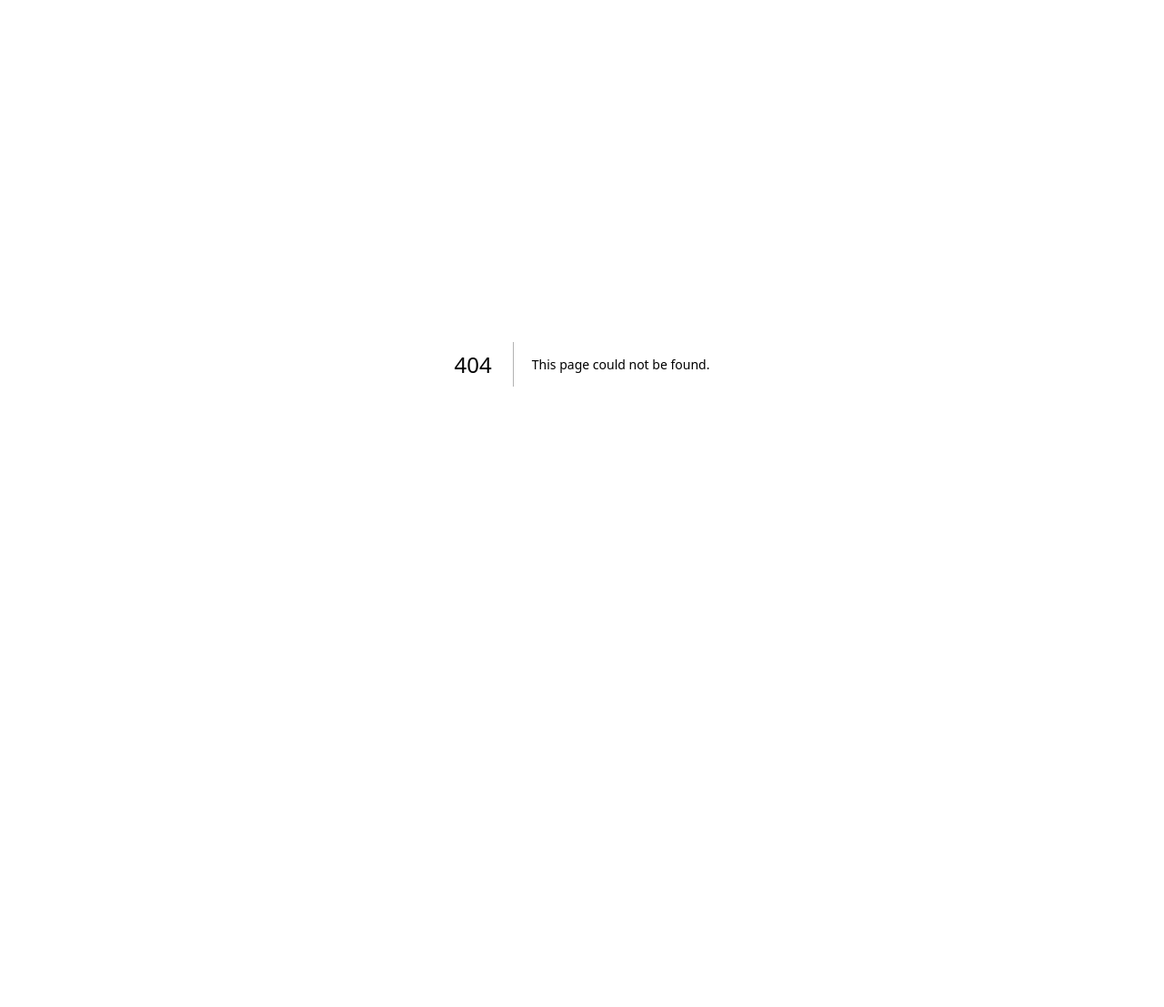
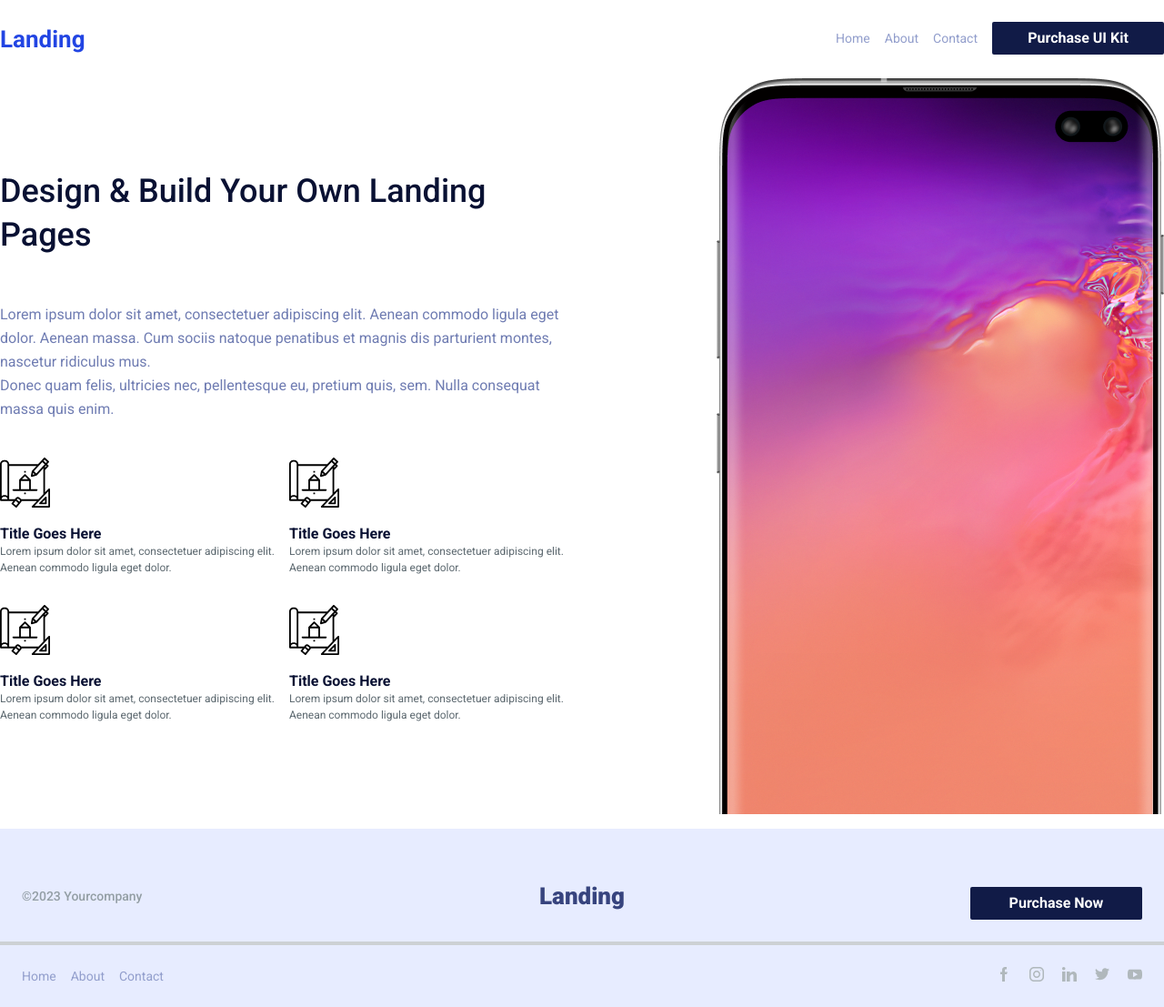
Before and after one commit to kamanatripathi/blue-pencil-repo, a Next.js app: page /contact in a window 1280 px wide. Before the commit this address had no page. Shown: the whole page at 91% size. Before the commit the page ends 800 px from the top, so only its background shows below. Built offline with nearby package versions, Linux system fonts and the light colour scheme.

Commit message:
Contact Page

```diff
--- /dev/null
+++ b/src/app/contact/page.tsx
@@ -0,0 +1,14 @@
+import Footer from '@/components/ui/footer'
+import Header3 from '@/components/ui/header3'
+import Section8 from '@/components/ui/section-8'
+import React from 'react'
+
+export default function Page() {
+  return (
+    <main className="flex min-h-screen  flex-col items-center  pt-6">
+    <Header3/>
+    <Section8/>
+    <Footer/>
+  </main>
+  )
+}
```
